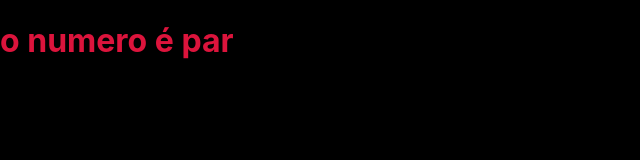
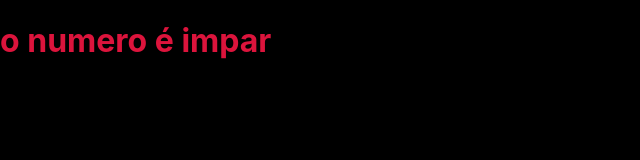
Before and after one commit to viniciusgit2/renderezizando, a Next.js app: page /render/condicional2 in a window 1280 px wide. Shown: the top 160 px of the page, without its empty margins (0-640 px from the left). Built offline with nearby package versions, Linux system fonts and the light colour scheme.

Commit message:
acrescentando condiçoes

```diff
--- a/pages/render/condicional2.jsx
+++ b/pages/render/condicional2.jsx
@@ -1,9 +1,16 @@
 import IF from "../../components/IF";
 export default function condicional2(props){
-    const numero=2
-    return <IF teste={numero%2===0}>
+    const numero=3
+    return <div> <IF teste={numero%2===0}>
         <h1>
             o numero é par
         </h1>
     </IF>
+     <IF teste={numero%2===1}>
+        <h1>
+            o numero é impar
+        </h1>
+        </IF>
+    </div>
+
 }
```
